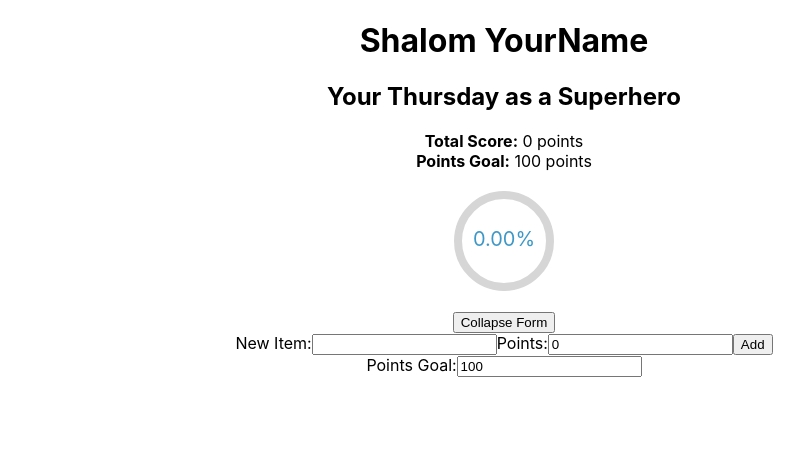
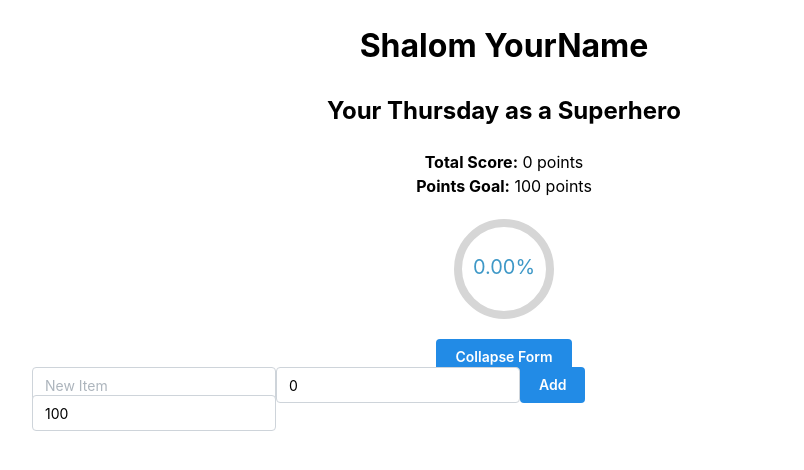
Before and after one commit to jakeranallo/embody, a React (Create React App) app: page / in a window 1280 px wide. Both pictures are taken after a click on the button "Add Item". Shown: the top 470 px of the page, without its empty margins (136-940 px from the left). Built offline with nearby package versions, Linux system fonts and the light colour scheme.

Commit message:
Add mantine

```diff
--- a/package.json
+++ b/package.json
@@ -3,6 +3,7 @@
   "version": "0.1.0",
   "private": true,
   "dependencies": {
+    "@mantine/core": "^7.2.2",
     "@testing-library/jest-dom": "^5.17.0",
     "@testing-library/react": "^13.4.0",
     "@testing-library/user-event": "^13.5.0",
--- a/src/components/TodoList.tsx
+++ b/src/components/TodoList.tsx
@@ -1,6 +1,6 @@
 import React, { useState } from 'react';
-import { useSpring, useTrail, animated } from 'react-spring';
-import CustomCheckbox from './CustomCheckbox';
+import { useTrail, animated } from 'react-spring';
+import { Checkbox, Input, Button, Container, Grid } from '@mantine/core';
 import ScoreDisplay from './ScoreDisplay';
 
 interface TodoItem {
@@ -14,7 +14,7 @@ const TodoList: React.FC = () => {
   const [todoList, setTodoList] = useState<TodoItem[]>([]);
   const [newItemLabel, setNewItemLabel] = useState<string>('');
   const [newItemPoints, setNewItemPoints] = useState<string>('0');
-  const [pointsGoal, setPointsGoal] = useState<number>(100); // Default points goal
+  const [pointsGoal, setPointsGoal] = useState<number>(100);
   const [isAddItemFormVisible, setIsAddItemFormVisible] = useState<boolean>(false);
 
   const addTodoItem = () => {
@@ -62,7 +62,7 @@ const TodoList: React.FC = () => {
   });
 
   return (
-    <div>
+    <Container>
       <ScoreDisplay
         name="YourName"
         embodiment="Superhero"
@@ -72,52 +72,42 @@ const TodoList: React.FC = () => {
       <ul>
         {listTrail.map((style, index) => (
           <animated.li key={todoList[index].id} style={style}>
-            <CustomCheckbox
+            <Checkbox
               label={`${todoList[index].label} (${todoList[index].points} points)`}
               checked={todoList[index].checked}
               onChange={() => toggleTodoItem(todoList[index].id)}
             />
-            <span>
-              <button onClick={() => deleteTodoItem(todoList[index].id)}>Delete</button>
-            </span>
+            <Button onClick={() => deleteTodoItem(todoList[index].id)}>Delete</Button>
           </animated.li>
         ))}
       </ul>
-      <button onClick={() => setIsAddItemFormVisible(!isAddItemFormVisible)}>
+      <Button onClick={() => setIsAddItemFormVisible(!isAddItemFormVisible)}>
         {isAddItemFormVisible ? 'Collapse Form' : 'Add Item'}
-      </button>
+      </Button>
       {isAddItemFormVisible && (
-        <div>
-          <label>
-            New Item:
-            <input
-              type="text"
+        <Grid>
+          <Input
+            placeholder="New Item"
             value={newItemLabel}
             onChange={(e) => setNewItemLabel(e.target.value)}
           />
-          </label>
-          <label>
-            Points:
-            <input
-              type="text"
+          <Input
+            placeholder="Points"
             value={newItemPoints}
             onChange={(e) => handlePointsChange(e.target.value)}
           />
-          </label>
-          <button onClick={addTodoItem}>Add</button>
-        </div>
+          <Button onClick={addTodoItem}>Add</Button>
+        </Grid>
       )}
-      <div>
-        <label>
-          Points Goal:
-          <input
+      <Grid>
+        <Input
           type="number"
-            value={pointsGoal}
+          placeholder="Points Goal"
+          value={pointsGoal.toString()}
           onChange={(e) => setPointsGoal(parseInt(e.target.value))}
         />
-        </label>
-      </div>
-    </div>
+      </Grid>
+    </Container>
   );
 };
 
--- a/src/index.tsx
+++ b/src/index.tsx
@@ -3,13 +3,22 @@ import ReactDOM from 'react-dom/client';
 import './index.css';
 import App from './App';
 import reportWebVitals from './reportWebVitals';
+import { MantineProvider, createTheme } from '@mantine/core';
+import '@mantine/core/styles.css';
+
+const theme = createTheme({
+  /** Put your mantine theme override here */
+});
+
 
 const root = ReactDOM.createRoot(
   document.getElementById('root') as HTMLElement
 );
 root.render(
   <React.StrictMode>
+    <MantineProvider>
     <App />
+    </MantineProvider>
   </React.StrictMode>
 );
 
```
Also changed, not shown: 1 other file (tests, documents, lock files or other folders). Lines whose indentation alone changed are shown as unchanged.
